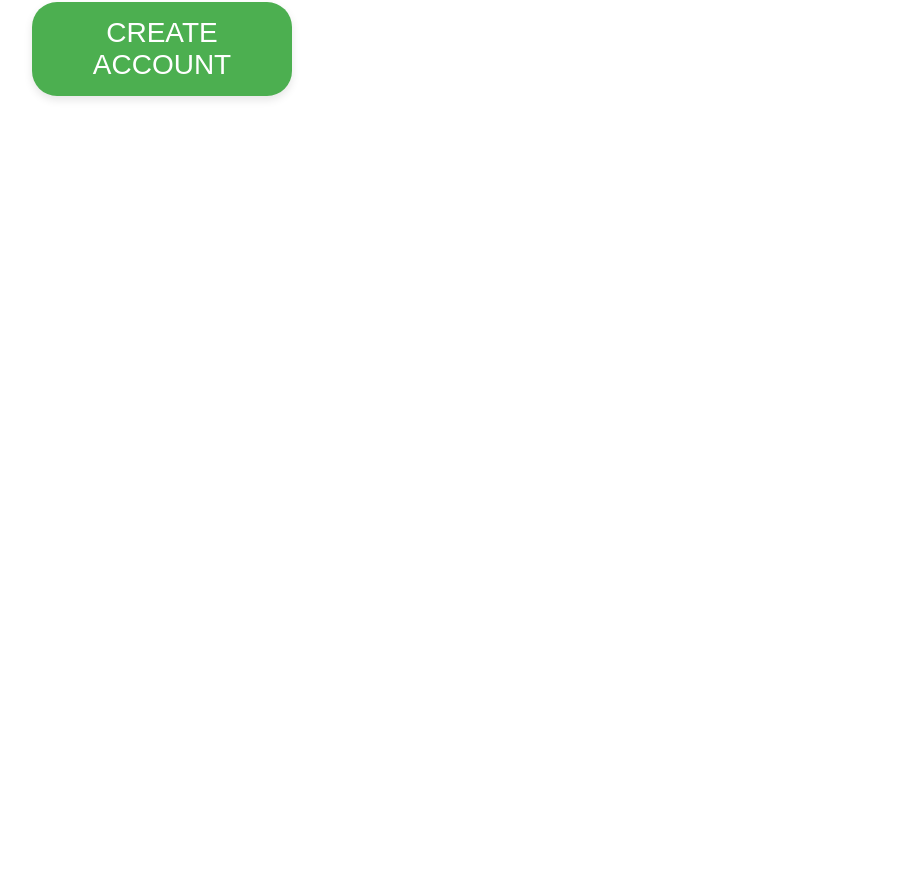
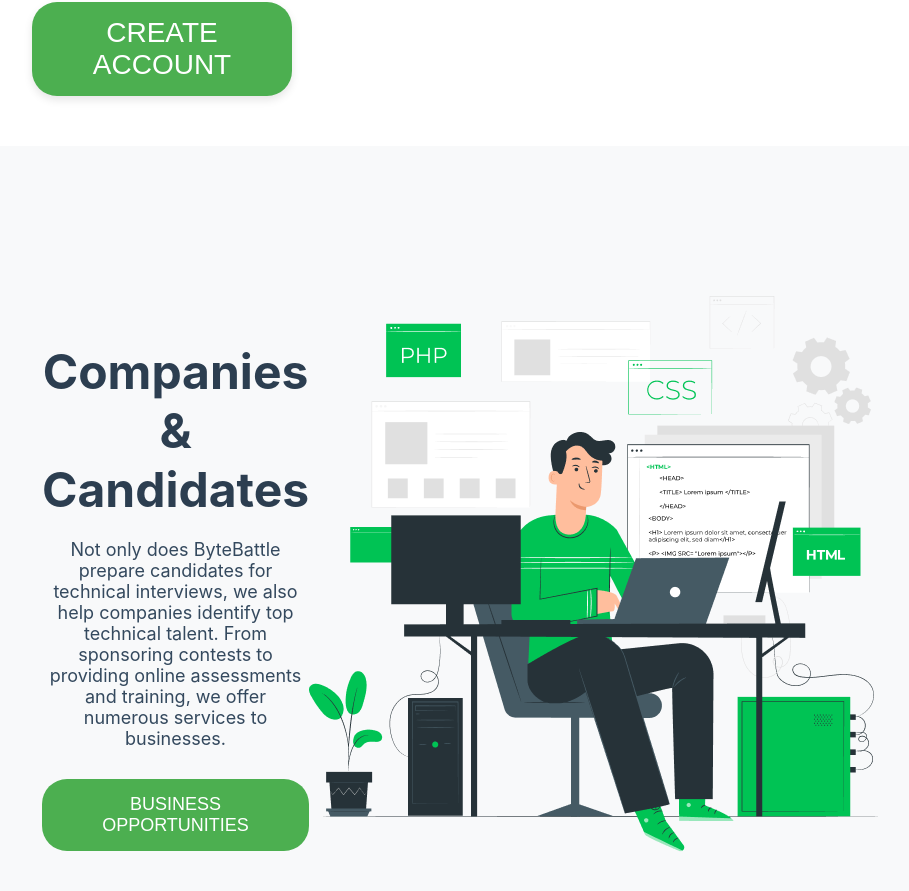
Before and after one commit to Ali-H-Hassan/ByteBattles-CodingAdventure, a React (Create React App) app in the folder frontend/: page / in a window 1280 px wide. Shown: the part 1087-1978 px from the top of the page, without its empty margins (178-1087 px from the left). Before the commit the page ends 1233 px from the top, so only its background shows below. Built offline with nearby package versions, Linux system fonts and the light colour scheme.

Commit message:
Second Section Structure init

```diff
--- a/frontend/src/pages/WelcomePage/WelcomePage.css
+++ b/frontend/src/pages/WelcomePage/WelcomePage.css
@@ -68,3 +68,63 @@
 .white-text {
   color: grey;
 }
+/* WelcomeSectionTwo.css */
+.welcome-section-two {
+  display: flex;
+  justify-content: center;
+  align-items: center;
+  background-color: #f8f9fa; /* Adjust the color to match your design */
+}
+
+.section-two-content-container {
+  display: flex;
+  justify-content: space-between;
+  align-items: center;
+  margin: 100px 180px; /* Adjust margins to fit your design */
+  padding: 50px 100px; /* Adjust padding to fit your design */
+}
+
+.section-two-text-content h2 {
+  font-size: 48px; /* Adjust font-size as needed */
+  color: #2c3e50; /* Adjust color as needed */
+  margin-bottom: 20px;
+}
+
+.section-two-text-content p {
+  font-size: 18px; /* Adjust font-size as needed */
+  color: #34495e; /* Adjust color as needed */
+  margin-bottom: 30px;
+}
+
+.section-two-cta-button {
+  background-color: #4caf50; /* Adjust background color as needed */
+  color: white; /* Adjust text color as needed */
+  border: none;
+  padding: 15px 30px;
+  font-size: 18px; /* Adjust font-size as needed */
+  cursor: pointer;
+  border-radius: 25px; /* Adjust border-radius as needed */
+  text-transform: uppercase; /* Optional style */
+  transition: all 0.3s ease; /* Optional style */
+}
+
+.section-two-cta-button:hover {
+  background-color: #43a047; /* Slightly darker green on hover */
+}
+
+.section-two-image-content img {
+  max-width: 600px; /* Adjust width as needed */
+  height: auto;
+}
+
+/* Responsive styles if needed */
+@media (max-width: 768px) {
+  .section-two-content-container {
+    flex-direction: column;
+    text-align: center;
+  }
+
+  .section-two-image-content img {
+    margin-top: 30px;
+  }
+}
--- a/frontend/src/pages/WelcomePage/WelcomePage.jsx
+++ b/frontend/src/pages/WelcomePage/WelcomePage.jsx
@@ -1,9 +1,10 @@
-// WelcomePage.jsx
 import React from "react";
 import OnlineTestIllustration from "../../assets/illustration.png";
+import ProgrammerIllustration from "../../assets/SignUpImg.png";
 import "./WelcomePage.css";
 const WelcomeSectionOne = () => {
   return (
+    <div>
       <section className="welcome-section-one">
         <div className="content-container">
           <div className="text-content">
@@ -14,9 +15,9 @@
             </h1>
             <p>
               Embark on your coding adventure. Choose your path – Frontend,
-            Backend, Software Engineering, and more. Dive into tutorial levels,
-            master the basics, and gear up for epic coding challenges. The
-            journey to coding mastery starts here!
+              Backend, Software Engineering, and more. Dive into tutorial
+              levels, master the basics, and gear up for epic coding challenges.
+              The journey to coding mastery starts here!
             </p>
             <button className="cta-button">Create Account</button>
           </div>
@@ -25,6 +26,26 @@
           </div>
         </div>
       </section>
+      <section className="welcome-section-two">
+        <div className="section-two-content-container">
+          <div className="section-two-text-content">
+            <h2>Companies & Candidates</h2>
+            <p>
+              Not only does ByteBattle prepare candidates for technical
+              interviews, we also help companies identify top technical talent.
+              From sponsoring contests to providing online assessments and
+              training, we offer numerous services to businesses.
+            </p>
+            <button className="section-two-cta-button">
+              Business Opportunities
+            </button>
+          </div>
+          <div className="section-two-image-content">
+            <img src={ProgrammerIllustration} alt="Programmer" />
+          </div>
+        </div>
+      </section>
+    </div>
   );
 };
 
```
Lines whose indentation alone changed are shown as unchanged.
